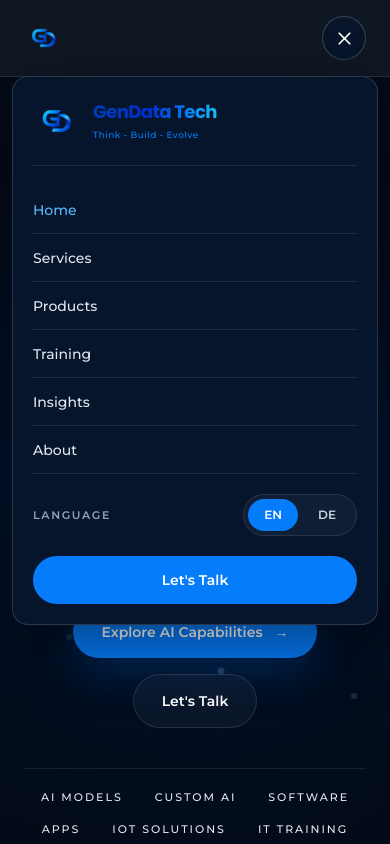
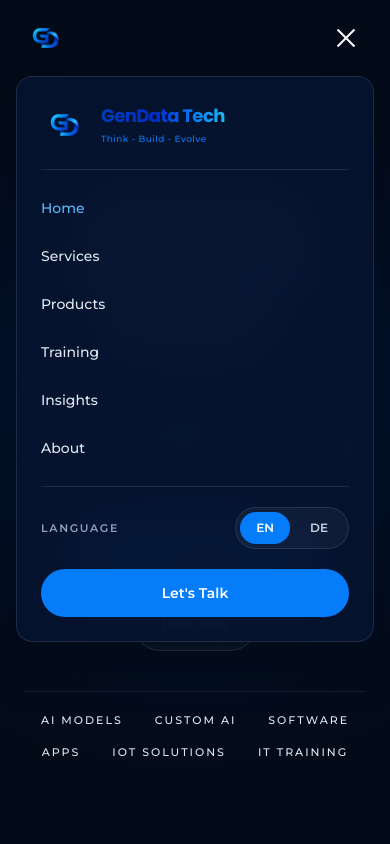
Before and after one commit to aravinthk1504/gendata-techv2, a Next.js app: page /en in a window 390 px wide. Both pictures are taken after a click on the heading "Navigation menu". Shown: the top 844 px of the page. Built offline with nearby package versions, Linux system fonts and the light colour scheme.

Commit message:
Adapt old GenData navbar design to Next.js with locale routes

```diff
--- a/src/components/layout/Navbar.jsx
+++ b/src/components/layout/Navbar.jsx
@@ -4,7 +4,6 @@ import { useEffect, useRef } from "react"
 import Image from "next/image"
 import Link from "next/link"
 import { usePathname } from "next/navigation"
-import { FiMenu, FiX } from "react-icons/fi"
 
 const NAV_ITEMS = [
   { key: "home", path: "" },
@@ -41,11 +40,11 @@ export default function Navbar({ lang = "en", navigation = {} }) {
 
   return (
     <header
-      className="sticky inset-x-0 top-0 z-[100] w-full border-b border-white/10 bg-[#030b18]/95 xl:absolute xl:border-0 xl:bg-transparent"
+      className="absolute inset-x-0 top-0 z-[100] w-full"
     >
       <nav
         aria-label="Main navigation"
-        className="relative z-[80] mx-auto flex min-h-[76px] w-full max-w-[1400px] items-center justify-between gap-2 px-6 py-4 sm:min-h-[80px] lg:min-h-[88px] lg:px-10"
+        className="relative z-[80] mx-auto flex w-full max-w-[1400px] items-center justify-between gap-2 px-6 py-4 lg:px-10"
       >
         {/* LOGO AND WORDMARK */}
         <Link
@@ -60,9 +59,9 @@ export default function Navbar({ lang = "en", navigation = {} }) {
             height={58}
             priority
             unoptimized
-            className="h-10 w-10 shrink-0 object-contain sm:h-12 sm:w-12 lg:h-16 lg:w-16"
+            className="h-11 w-11 shrink-0 object-contain sm:h-12 sm:w-12 lg:h-14 lg:w-14 xl:h-16 xl:w-16"
           />
-          <span className="hidden min-w-0 flex-col sm:flex">
+          <span className="hidden min-w-0 flex-col sm:flex lg:hidden xl:flex">
             <span
               className="whitespace-nowrap bg-clip-text font-heading text-[21px] font-bold leading-none tracking-[-0.03em] text-transparent"
               style={{
@@ -78,13 +77,13 @@ export default function Navbar({ lang = "en", navigation = {} }) {
         </Link>
 
         {/* DESKTOP LINKS */}
-        <div className="hidden items-center gap-8 xl:flex">
+        <div className="hidden items-center gap-4 lg:flex xl:gap-7">
           {NAV_ITEMS.map(({ key, path }) => (
             <Link
               key={key}
               href={localizedHref(path)}
               aria-current={isActive(path) ? "page" : undefined}
-              className={`font-body text-sm font-medium transition-colors duration-300 ${
+              className={`font-body text-[13px] font-medium transition-colors duration-300 xl:text-sm ${
                 isActive(path) ? "text-white" : "text-slate-300 hover:text-white"
               }`}
             >
@@ -94,7 +93,7 @@ export default function Navbar({ lang = "en", navigation = {} }) {
         </div>
 
         {/* DESKTOP LANGUAGE + CTA */}
-        <div className="hidden shrink-0 items-center gap-3 xl:flex">
+        <div className="hidden shrink-0 items-center gap-2 lg:flex xl:gap-3">
           <div className="flex items-center gap-1 rounded-full border border-white/10 bg-white/[0.04] p-1" aria-label="Choose website language">
             {[
               { code: "en", label: "EN", accessible: "Switch to English" },
@@ -119,28 +118,29 @@ export default function Navbar({ lang = "en", navigation = {} }) {
 
           <Link
             href={localizedHref("/contact")}
-            className="inline-flex items-center gap-2 rounded-full border border-blue-400/30 bg-blue-500/10 px-6 py-3 font-body text-sm font-semibold text-white backdrop-blur-md transition duration-300 hover:border-[#057CFA] hover:bg-[#057CFA]"
+            className="inline-flex items-center gap-2 whitespace-nowrap rounded-full border border-blue-400/30 bg-blue-500/10 px-4 py-2.5 font-body text-xs font-semibold text-white backdrop-blur-md transition duration-300 hover:border-[#057CFA] hover:bg-[#057CFA] xl:px-6 xl:py-3 xl:text-sm"
           >
             {navigation.contact || "Let's Talk"}
           </Link>
         </div>
 
         {/* Native disclosure works on touch screens even before JS hydration. */}
-        <details ref={mobileMenuRef} className="group xl:hidden">
+        <details ref={mobileMenuRef} className="group lg:hidden">
           <summary
-            className="relative z-[90] flex h-11 w-11 cursor-pointer touch-manipulation list-none items-center justify-center rounded-full border border-white/20 bg-[#06152c]/85 text-white transition hover:bg-[#002DCC] focus-visible:outline-2 focus-visible:outline-[#057CFA] [&::-webkit-details-marker]:hidden"
+            className="relative z-[90] flex h-10 w-10 cursor-pointer touch-manipulation list-none flex-col items-center justify-center gap-[5px] rounded-md focus-visible:outline-2 focus-visible:outline-[#057CFA] [&::-webkit-details-marker]:hidden"
             aria-label={currentLang === "de" ? "Navigationsmenü" : "Navigation menu"}
           >
-            <FiMenu size={21} className="group-open:hidden" aria-hidden="true" />
-            <FiX size={21} className="hidden group-open:block" aria-hidden="true" />
+            <span className="h-[2px] w-6 bg-white transition-transform duration-300 group-open:translate-y-[7px] group-open:rotate-45" />
+            <span className="h-[2px] w-6 bg-white transition-opacity duration-300 group-open:opacity-0" />
+            <span className="h-[2px] w-6 bg-white transition-transform duration-300 group-open:-translate-y-[7px] group-open:-rotate-45" />
           </summary>
 
           <div
             id="gendata-mobile-navigation"
             aria-label={currentLang === "de" ? "Mobiles Menü" : "Mobile navigation"}
-            className="gd-mobile-menu absolute inset-x-3 top-full z-[95] max-h-[calc(100dvh-90px)] overflow-y-auto overscroll-contain rounded-2xl border border-white/15 bg-[#06152c] p-5 shadow-[0_24px_64px_rgba(0,0,0,0.45)] sm:inset-x-6"
+            className="gd-mobile-menu absolute inset-x-4 top-full z-[95] max-h-[calc(100dvh-84px)] overflow-y-auto overscroll-contain rounded-2xl border border-white/10 bg-[#06142f]/95 p-6 shadow-[0_20px_50px_rgba(0,0,0,0.25)] backdrop-blur-xl sm:inset-x-6"
           >
-            <div className="mb-5 flex items-center gap-3 border-b border-white/10 pb-5">
+            <div className="mb-6 flex items-center gap-3 border-b border-white/10 pb-5">
               <Image
                 src="/assets/gendata-tech-mark.webp"
                 alt=""
@@ -164,7 +164,7 @@ export default function Navbar({ lang = "en", navigation = {} }) {
               </div>
             </div>
 
-            <div className="flex flex-col">
+            <div className="flex flex-col gap-5">
               {NAV_ITEMS.map(({ key, path }) => (
                 <Link
                   key={key}
@@ -173,7 +173,7 @@ export default function Navbar({ lang = "en", navigation = {} }) {
                   onClick={() => {
                     if (mobileMenuRef.current) mobileMenuRef.current.open = false
                   }}
-                  className={`flex min-h-12 items-center border-b border-white/10 py-3 font-body text-sm font-medium transition-colors ${
+                  className={`flex min-h-7 items-center font-body text-sm font-medium transition-colors ${
                     isActive(path) ? "text-[#58bafc]" : "text-slate-200 hover:text-white"
                   }`}
                 >
@@ -182,7 +182,7 @@ export default function Navbar({ lang = "en", navigation = {} }) {
               ))}
             </div>
 
-            <div className="mt-5 flex flex-wrap items-center justify-between gap-3">
+            <div className="mt-6 flex flex-wrap items-center justify-between gap-3 border-t border-white/10 pt-5">
               <span className="font-body text-[11px] font-semibold uppercase tracking-[0.15em] text-slate-400">
                 {currentLang === "de" ? "Sprache" : "Language"}
               </span>
```
